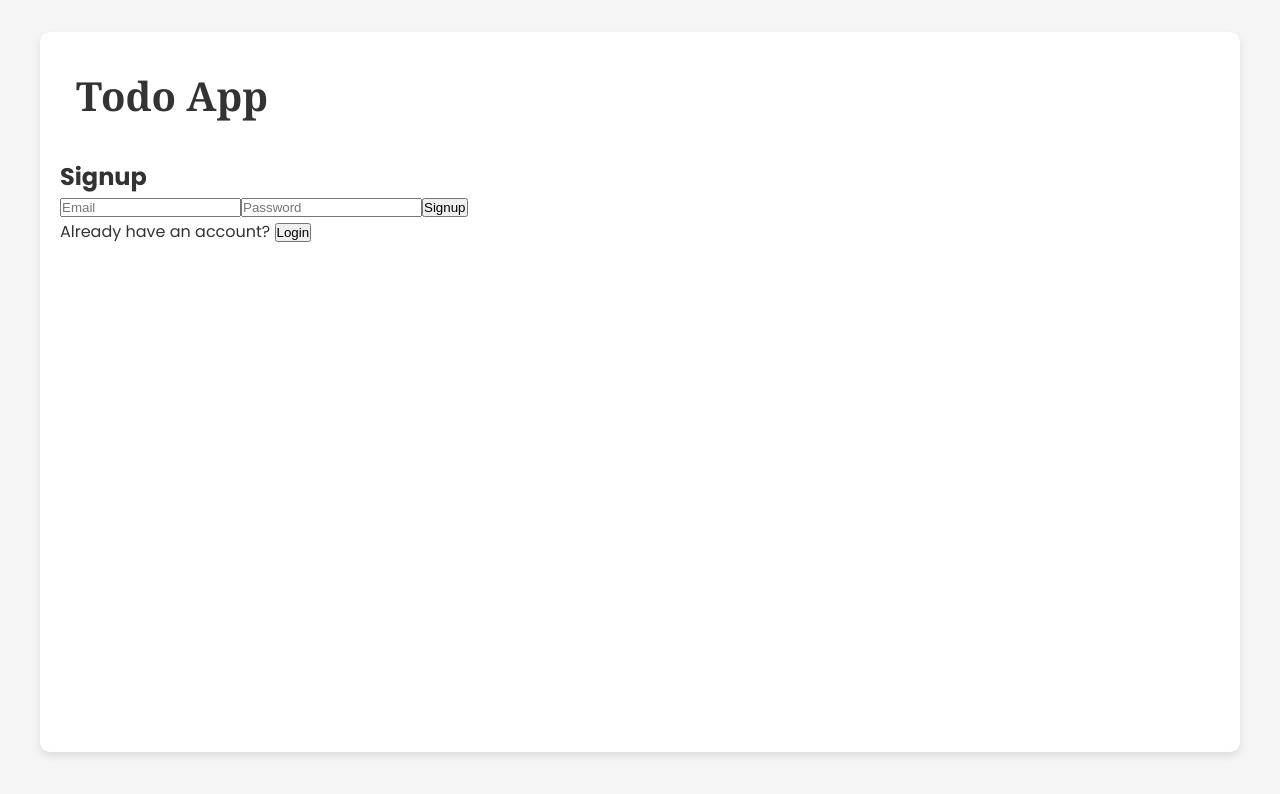
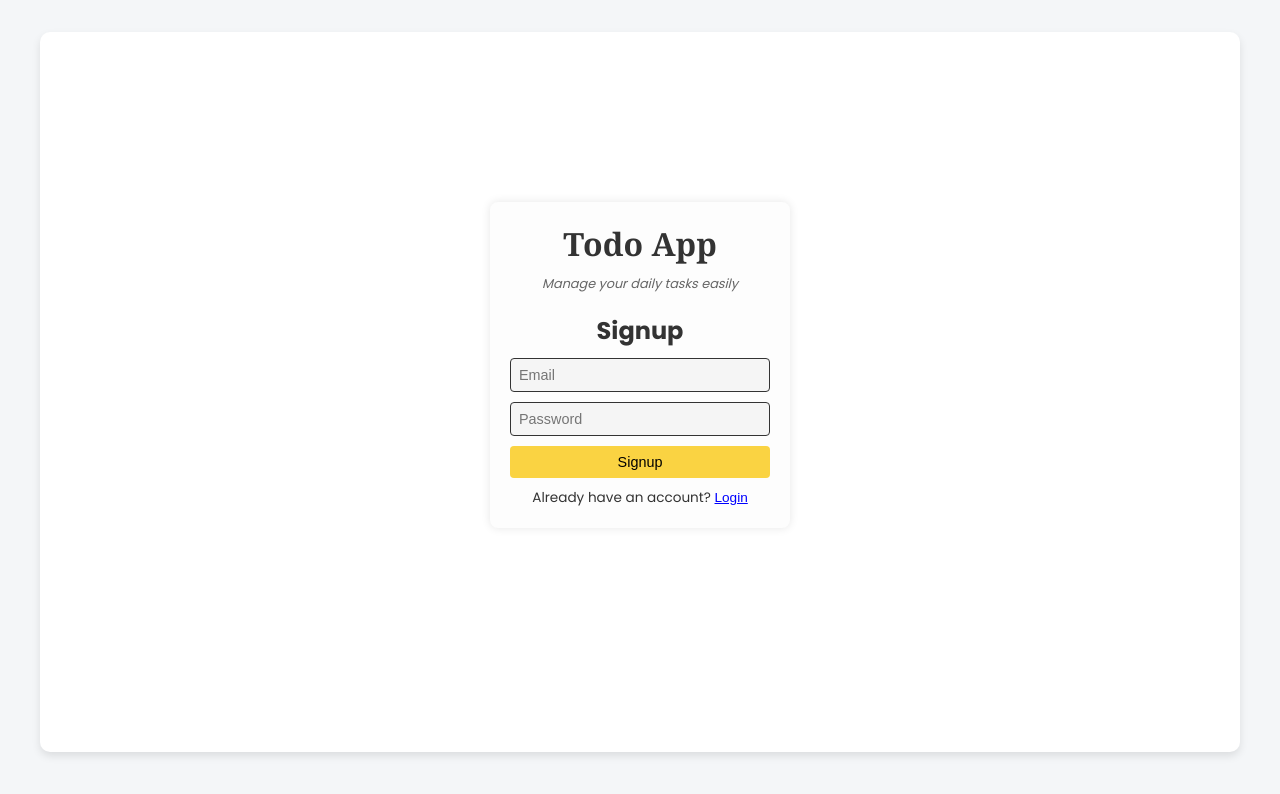
Before and after one commit to Krishna23002/mern-todo-app, a React (Create React App) app in the folder frontend/: page / in a window 1280 px wide. Shown: the top 794 px of the page. Built offline with nearby package versions, Linux system fonts and the light colour scheme.

Commit message:
UI UPDATE

```diff
--- a/frontend/public/index.html
+++ b/frontend/public/index.html
@@ -3,7 +3,6 @@
 
 <head>
   <meta charset="utf-8" />
-  <link rel="icon" href="%PUBLIC_URL%/favicon.ico" />
   <meta name="viewport" content="width=device-width, initial-scale=1" />
   <meta name="theme-color" content="#000000" />
   <meta name="description" content="Web site created using create-react-app" />
@@ -12,22 +11,8 @@
   <link href="https://fonts.googleapis.com/css2?family=Poppins:wght@100;200;300;400;500;600;700;800;900&display=swap"
     rel="stylesheet">
   <link rel="stylesheet" href="https://cdnjs.cloudflare.com/ajax/libs/font-awesome/6.5.1/css/all.min.css" />
-  <link rel="apple-touch-icon" href="%PUBLIC_URL%/logo192.png" />
-  <!--
-      manifest.json provides metadata used when your web app is installed on a
-      user's mobile device or desktop. See https://developers.google.com/web/fundamentals/web-app-manifest/
-    -->
-  <link rel="manifest" href="%PUBLIC_URL%/manifest.json" />
-  <!--
-      Notice the use of %PUBLIC_URL% in the tags above.
-      It will be replaced with the URL of the `public` folder during the build.
-      Only files inside the `public` folder can be referenced from the HTML.
-
-      Unlike "/favicon.ico" or "favicon.ico", "%PUBLIC_URL%/favicon.ico" will
-      work correctly both with client-side routing and a non-root public URL.
-      Learn how to configure a non-root public URL by running `npm run build`.
-    -->
-  <title>React App</title>
+  <title>Todo App</title>
+  <link rel="icon" href="data:," />
 </head>
 
 <body>
--- a/frontend/src/App.css
+++ b/frontend/src/App.css
@@ -5,7 +5,7 @@
 }
 
 body {
-  background-color: #f5f5f5;
+  background-color: #f4f6f8;
   color: #333;
 }
 
@@ -13,7 +13,7 @@ body {
   max-width: 1200px;
   margin: 2rem auto;
   padding: 20px;
-  background-color: white;
+  background-color: #ffffff;
   min-height: 90vh;
   border-radius: 10px;
   box-shadow: 0 4px 8px rgba(0, 0, 0, 0.1);
@@ -140,3 +140,64 @@ color: #111;
   font-size: 14px;
   color: #6B7280; /* soft gray */
 }
+
+.authForm{
+    display: flex;
+    flex-direction: column;
+    gap: 10px;
+    max-width: 300px;
+    margin: 150px auto;
+    padding: 20px;
+    background-color: #fdfdfd;
+    border-radius: 8px;
+    box-shadow: 0 0 10px rgba(0, 0, 0, 0.1);
+    text-align: center;
+}
+
+.authForm h2 {
+    /* margin-bottom: 10px; */
+    font-size: 2rem;
+    font-family: Georgia, 'Times New Roman', Times, serif;
+}
+
+.authPara {
+    margin-bottom: 10px;
+    font-size: 0.8rem;
+    color: #666;
+    font-style: italic;
+}
+
+.authForm h3 {
+    font-size: 1.5rem;
+}
+
+.authForm input {
+    padding: 8px;
+    border-radius: 4px;
+    font-size: 0.9rem;
+    border: 1px solid #333;
+    background-color: #f5f5f5;
+}
+
+.authBtn {
+    cursor: pointer;
+    padding: 8px 16px;
+    font-size: 0.9rem;
+    background-color: #FAD342;
+    border: none;
+    border-radius: 4px;
+}
+
+.switchForm {
+    font-size: 0.85rem;
+}
+
+.link-btn {
+    background: none;
+  border: none;
+  color: blue;
+  text-decoration: underline;
+  cursor: pointer;
+  padding: 0;
+  font-size: 1em;
+}
--- a/frontend/src/Todo.js
+++ b/frontend/src/Todo.js
@@ -11,6 +11,10 @@ const Todo = ({ token, setToken }) => {
   const [isDark, setIsDark] = useState(
     localStorage.getItem("theme") === "dark"
   );
+
+  useEffect(() => {
+  document.title = "Todo App";
+}, []);
 
 useEffect(() => {
   if (!token) return; // wait until token exists
--- a/frontend/src/pages/Login.js
+++ b/frontend/src/pages/Login.js
@@ -1,10 +1,15 @@
-import { useState } from "react";
+import { useEffect, useState } from "react";
 import axios from "axios";
 
 const Login = ({ setToken, toggleForm }) => {
   const [email, setEmail] = useState("");
   const [password, setPassword] = useState("");
   const [error, setError] = useState(""); // State for error message
+
+useEffect(() => {
+  document.title = "Todo App | Login";
+}, []);
+
 
   const handleLogin = async (e) => {
     e.preventDefault();
@@ -25,9 +30,11 @@ const Login = ({ setToken, toggleForm }) => {
   };
 
   return (
+    <div className="authContainer">
     <form onSubmit={handleLogin} className="authForm">
-      <h1>Todo App</h1>
-      <h2>Login</h2>
+      <h2>Todo App</h2>
+      <p className="authPara">Manage your daily tasks easily</p>
+      <h3>Login</h3>
       <input placeholder="Email" onChange={e => setEmail(e.target.value)} />
       <input type="password" placeholder="Password"
         onChange={e => setPassword(e.target.value)} />
@@ -44,7 +51,7 @@ const Login = ({ setToken, toggleForm }) => {
           Signup
         </button>
       </p>
-    </form>
+    </form></div>
   );
 };
 
--- a/frontend/src/pages/Signup.js
+++ b/frontend/src/pages/Signup.js
@@ -1,10 +1,14 @@
-import { useState } from "react";
+import { useEffect, useState } from "react";
 import axios from "axios";
 
 const Signup = ({ toggleForm }) => {
   const [email, setEmail] = useState("");
   const [password, setPassword] = useState("");
   const [error, setError] = useState(""); // For showing error messages
+
+  useEffect(() => {
+    document.title = "Todo App | Signup";
+  }, []);
 
   const handleSignup = async (e) => {
     e.preventDefault();
@@ -24,9 +28,11 @@ const Signup = ({ toggleForm }) => {
   };
 
   return (
+    <div className="authContainer">
     <form onSubmit={handleSignup} className="authForm">
-      <h1>Todo App</h1>
-      <h2>Signup</h2>
+      <h2>Todo App</h2>
+      <p className="authPara">Manage your daily tasks easily</p>
+      <h3>Signup</h3>
       <input placeholder="Email" onChange={e => setEmail(e.target.value)} />
       <input type="password" placeholder="Password"
         onChange={e => setPassword(e.target.value)} />
@@ -42,7 +48,7 @@ const Signup = ({ toggleForm }) => {
           Login
         </button>
       </p>
-    </form>
+    </form></div>
   );
 };
 
```
Also changed, not shown: 1 other file (tests, documents, lock files or other folders).
